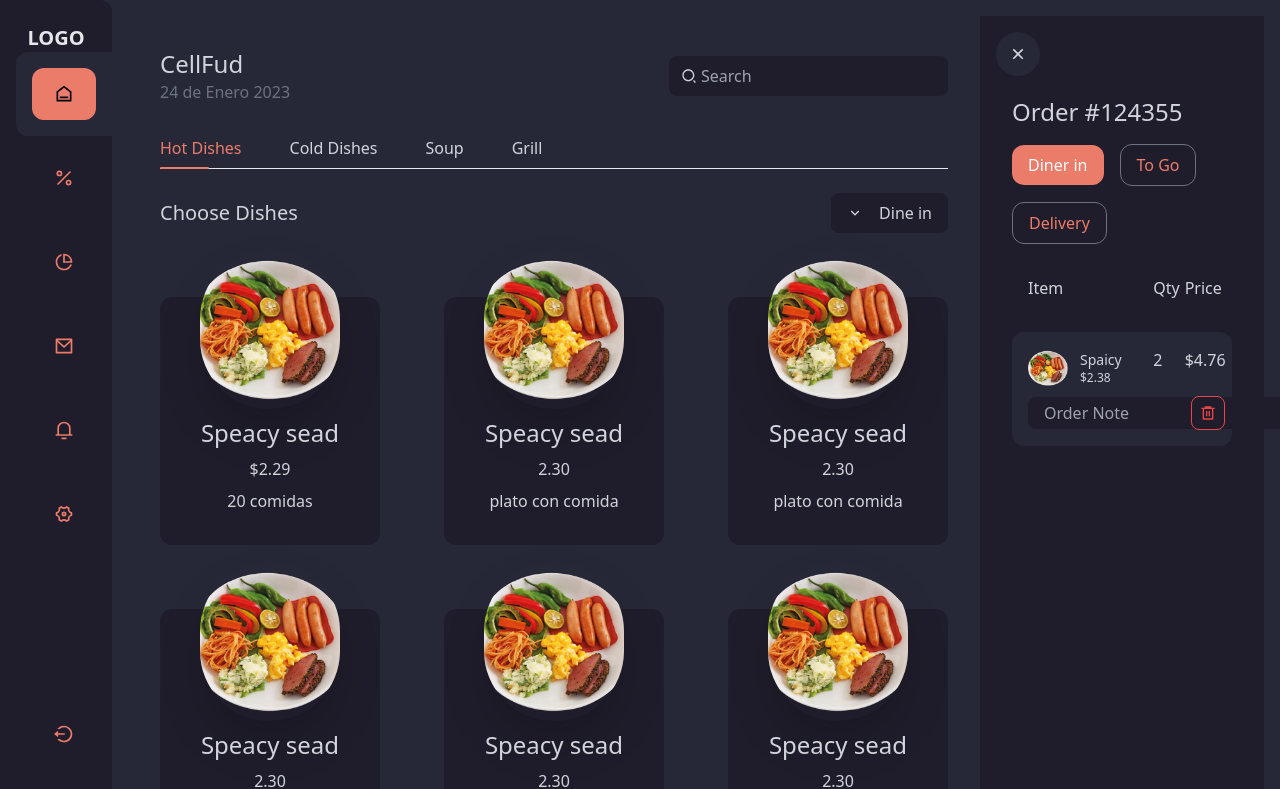
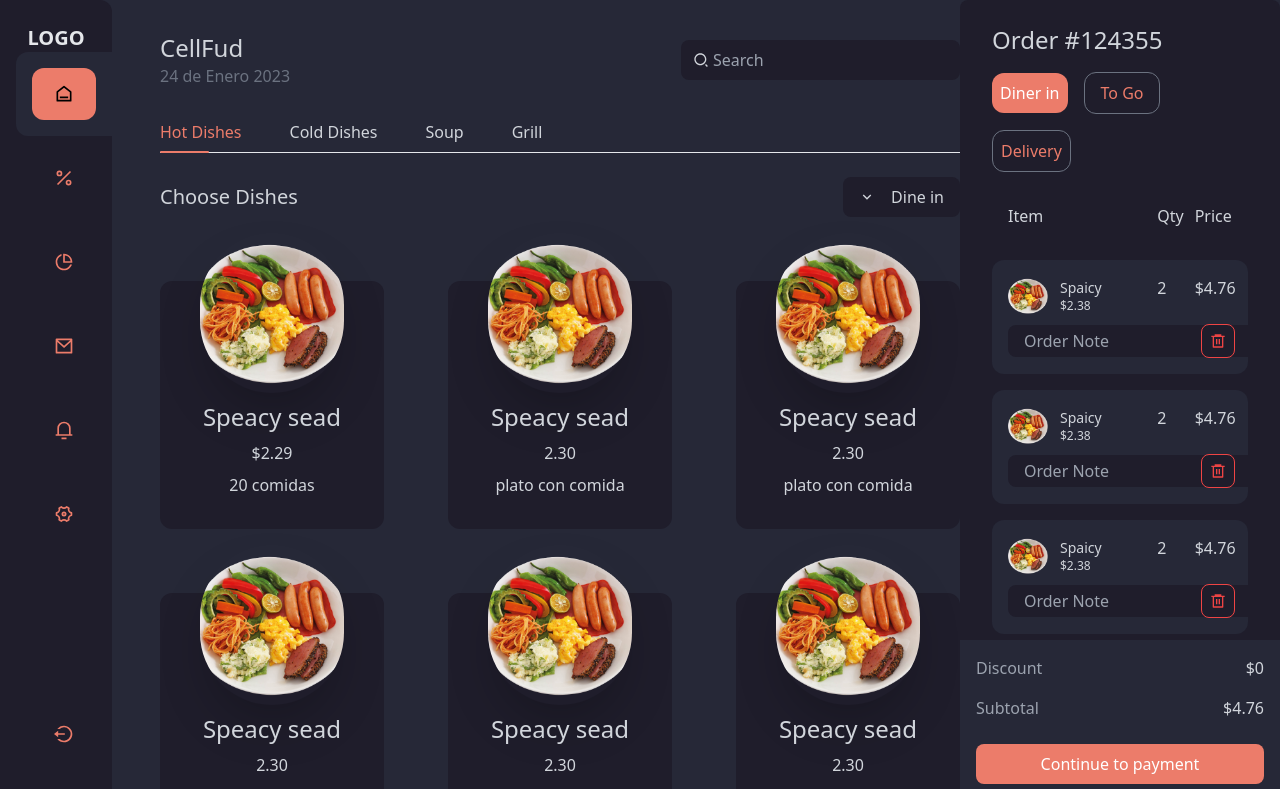
Before and after one commit to luismeneses07/plantilla_Pagina_Online, a React (Vite) app: page / in a window 1280 px wide. Shown: the top 789 px of the page. Built offline with nearby package versions, Linux system fonts and the light colour scheme.

Commit message:
responsive desing

```diff
--- a/index.html
+++ b/index.html
@@ -4,7 +4,7 @@
     <meta charset="UTF-8" />
     <link rel="icon" type="image/svg+xml" href="/vite.svg" />
     <meta name="viewport" content="width=device-width, initial-scale=1.0" />
-    <title>Vite + React</title>
+    <title>Dashboard Store</title>
   </head>
   <body>
     <div id="root"></div>
--- a/src/App.jsx
+++ b/src/App.jsx
@@ -8,15 +8,22 @@ import {
   RiCloseLine,
   RiSearch2Line,
   RiArrowDownSLine,
-  RiDeleteBin6Line
+  RiDeleteBin6Line,
 } from "react-icons/ri";
 import Card from "./components/shared/Card";
+import Product from "./components/shared/Product";
 function App() {
   const [showMenu, setShowMenu] = useState(false);
   const [showOrden, setShowOrden] = useState(false);
 
   const toggleMenu = () => {
     setShowMenu(!showMenu);
+    setShowOrden(false);
+  };
+
+  const toggleOrder = () => {
+    setShowOrden(!showOrden);
+    setShowMenu(false);
   };
 
   const classBtn =
@@ -33,15 +40,15 @@ function App() {
         <button className=" p-2">
           <RiAddLine />
         </button>
-        <button className=" p-2">
+        <button className=" p-2" onClick={toggleOrder}>
           <RiPieChartLine />
         </button>
         <button className="text-white p-2" onClick={toggleMenu}>
           {showMenu ? <RiCloseLine /> : <RiMenu3Fill />}
         </button>
       </nav>
-      <main className="lg:pl-32 grid grid-cols-1 lg:grid-cols-8 p-4 pb-20">
-        <div className="lg:col-span-6 md:p-8">
+      <main className="lg:pl-32 grid grid-cols-1 lg:grid-cols-8 pb-20">
+        <div className="lg:col-span-6 md:p-8 p-4">
           <header className="">
             {/* Title and search */}
             <div className="flex flex-col md:flex-row md:justify-between md:items-center gap-4 mb-6">
@@ -127,18 +134,25 @@ function App() {
             />
           </div>
         </div>
-        <div className="lg:col-span-2 fixed lg:static right-0 top-0 bg-[#1F1D2B] w-full h-full">
+        <div
+          className={`lg:col-span-2 fixed right-0 top-0 bg-[#1F1D2B] w-full h-full lg:w-80 lg:right-0 transition-all rounded-lg ${
+            showOrden ? "right-0" : "-right-full"
+          }`}
+        >
           {/*orders */}
-          <div className="relative pt-16 text-gray-300 p-8">
-            <RiCloseLine className="absolute left-4 top-4 p-3 box-content text-gray-300 bg-[#262837] rounded-full text-xl" />
+          <div className="relative pt-16 lg:pt-2 text-gray-300 p-8 h-full">
+            <RiCloseLine
+              onClick={toggleOrder}
+              className="lg:hidden absolute left-4 top-4 p-3 box-content text-gray-300 bg-[#262837] rounded-full text-xl"
+            />
             <h1 className="text-2xl my-4">Order #124355</h1>
             {/* pilss */}
-            <div className="flex flex-wrap items-center gap-4 mb-4">
-              <button className="bg-[#ec7c6a] text-white py-2 px-4 rounded-xl">
+            <div className="flex flex-wrap items-center gap-4 mb-4 lg:gap-4">
+              <button className="bg-[#ec7c6a] text-white py-2 px-4 rounded-xl lg:px-2">
                 Diner in
               </button>
               <button className={classBtn}>To Go</button>
-              <button className="text-[#ec7c6a]  py-2 px-4 rounded-xl border border-gray-500">
+              <button className="text-[#ec7c6a]  py-2 px-4 rounded-xl border border-gray-500 lg:px-2">
                 Delivery
               </button>
             </div>
@@ -149,41 +163,29 @@ function App() {
                 <h5>Qty</h5>
                 <h5>Price</h5>
               </div>
+              {/* Products */}
+              <div className="h-[400px] overflow-y-scroll md:h-[700px] lg:h-[550px]">
                 {/* product */}
-              <div className="bg-[#262837] p-4 rounded-xl">
-                <div className="grid grid-cols-6 mb-2">
-                  {/* product description */}
-                  <div className="col-span-4 flex items-center gap-3">
-                    <img
-                      src="comida.png"
-                      alt="comidad"
-                      className="w-10 h-10 object-cover"
-                    />
-                    <div>
-                      <h5 className="text-sm">Spaicy</h5>
-                      <p className="text-xs text-gray-300">$2.38</p>
+                <Product/>
+                <Product/>
+                <Product/>
+                <Product/>
               </div>
             </div>
-                  {/* Qty */}
-                  <div>
-                    <span>2</span>
+            {/*sumit paymet*/}
+            <div className="bg-[#262837] absolute w-full bottom-0 left-0 p-4">
+              <div className="flex items-center justify-between mb-4">
+                <span className="text-gray-400">Discount</span>
+                <span>$0</span>
               </div>
-                  {/* price */}
-                  <div>
+              <div className="flex items-center justify-between mb-6">
+                <span className="text-gray-400">Subtotal</span>
                 <span>$4.76</span>
               </div>
-                </div>
-                {/* Note */}
-                <div className="grid grid-cols-6 items-center gap-2" >
-                  <form className="col-span-5">
-                    <input type="text" className="bg-[#1F1D2B] py-1 px-4 rounded-lg outline-none" placeholder="Order Note" />
-                  </form>
-                  <div className="text-center">
-                    <button className="border border-red-500 p-2 rounded-lg">
-                    <RiDeleteBin6Line className="text-red-500"/>
+              <div>
+                <button className="bg-[#ec7c6a] text-white w-full py-2 px-4 rounded-lg">
+                  Continue to payment
                 </button>
-                  </div>
-                </div>
               </div>
             </div>
           </div>
--- /dev/null
+++ b/src/components/shared/Product.jsx
@@ -0,0 +1,46 @@
+import React from 'react';
+import {
+    RiDeleteBin6Line
+  } from "react-icons/ri";
+
+const Product = () => {
+    return (
+        <div className="bg-[#262837] p-4 rounded-xl mb-4">
+          <div className="grid grid-cols-6 mb-2">
+            {/* product description */}
+            <div className="col-span-4 flex items-center gap-3">
+              <img
+                src="comida.png"
+                alt="comidad"
+                className="w-10 h-10 object-cover"
+              />
+              <div>
+                <h5 className="text-sm">Spaicy</h5>
+                <p className="text-xs text-gray-300">$2.38</p>
+              </div>
+            </div>
+            {/* Qty */}
+            <div>
+              <span>2</span>
+            </div>
+            {/* price */}
+            <div>
+              <span>$4.76</span>
+            </div>
+          </div>
+          {/* Note */}
+          <div className="grid grid-cols-6 items-center gap-2" >
+            <form className="col-span-5">
+              <input type="text" className="bg-[#1F1D2B] py-1 px-4 rounded-lg outline-none" placeholder="Order Note" />
+            </form>
+            <div className="text-center">
+              <button className="border border-red-500 p-2 rounded-lg">
+              <RiDeleteBin6Line className="text-red-500"/>
+              </button>
+            </div>
+          </div>
+        </div>
+    );
+};
+
+export default Product;
```
Lines whose indentation alone changed are shown as unchanged.
